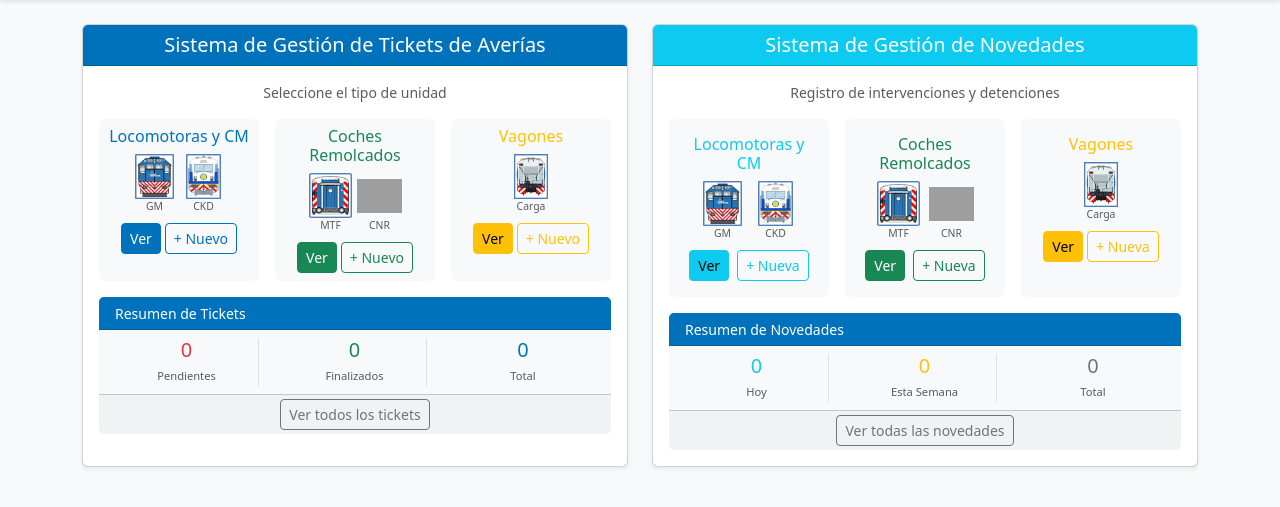
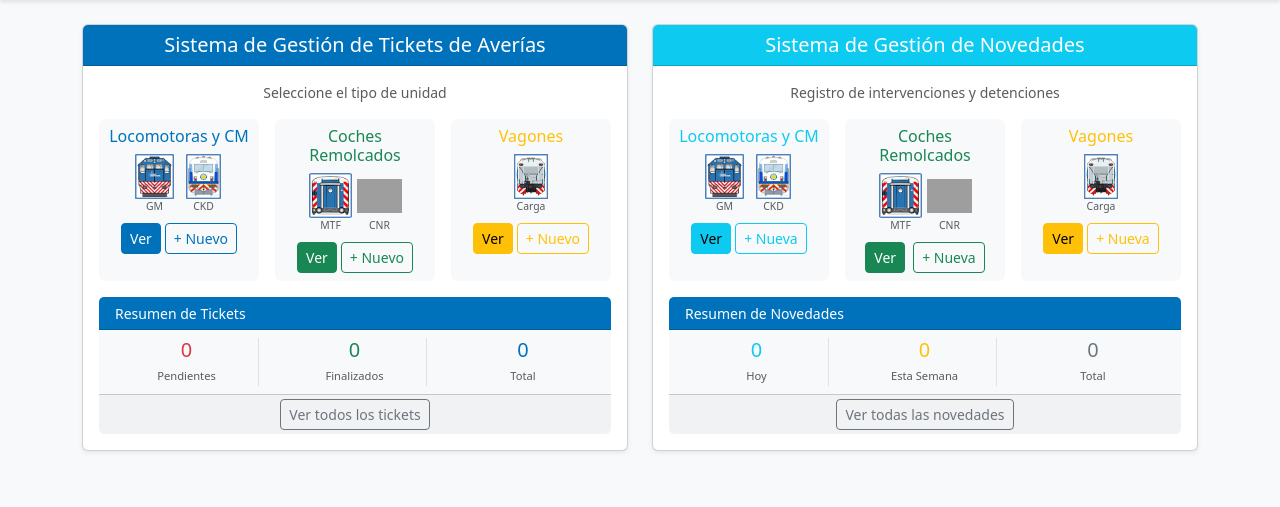
Before and after one commit to salamonepablo/sigma-rs, a Django app: page /sigma/ in a window 1280 px wide. Shown: the part 64-571 px from the top of the page. Run offline with Django 5.2, Linux system fonts and the light colour scheme; the visitor is signed in with stand-in values (Sample User, id 1); data that the repository does not hold is empty; grey boxes are pictures that could not be loaded.

Commit message:
fix view home both cards, tickets & news

```diff
--- a/apps/tickets/presentation/templates/tickets/home.html
+++ b/apps/tickets/presentation/templates/tickets/home.html
@@ -142,13 +142,15 @@
             </div>
             <div class="card-body">
                 <p class="text-muted small text-center mb-3">Registro de intervenciones y detenciones</p>
+
                 <!-- Card de Novedades -->
                 <div class="row g-3 mb-3">
-                    <div class="col-md-4">
+                    <!-- Locomotoras -->
+                    <div class="col-4">
                         <div class="card h-100 border-0 unit-card bg-light">
-                            <div class="card-body text-center p-3">
+                            <div class="card-body text-center p-2">
                                 <h6 class="card-title mb-2 text-info">Locomotoras y CM</h6>
-                                <div class="d-flex justify-content-center gap-2 mb-2">
+                                <div class="d-flex justify-content-center gap-1 mb-2">
                                     <div class="brand-icon" title="General Motors">
                                         <img src="{% static 'images/IcoGM.png' %}" alt="GM" class="img-fluid">
                                         <small class="d-block text-muted">GM</small>
@@ -158,7 +160,7 @@
                                         <small class="d-block text-muted">CKD</small>
                                     </div>
                                 </div>
-                                <div class="d-flex gap-2 justify-content-center">
+                                <div class="d-flex gap-1 justify-content-center">
                                     <a href="{% url 'tickets:novedad_list_locomotoras' %}" class="btn btn-info btn-sm">
                                         Ver
                                     </a>
@@ -169,11 +171,13 @@
                             </div>
                         </div>
                     </div>
-                    <div class="col-md-4">
+
+                    <!-- Coches Remolcados -->
+                    <div class="col-4">
                         <div class="card h-100 border-0 unit-card bg-light">
-                            <div class="card-body text-center p-3">
+                            <div class="card-body text-center p-2">
                                 <h6 class="card-title mb-2 text-success">Coches Remolcados</h6>
-                                <div class="d-flex justify-content-center gap-2 mb-2">
+                                <div class="d-flex justify-content-center gap-1 mb-2">
                                     <div class="brand-icon" title="Materfer">
                                         <img src="{% static 'images/IcoMTF.png' %}" alt="MTF" class="img-fluid">
                                         <small class="d-block text-muted">MTF</small>
@@ -194,11 +198,13 @@
                             </div>
                         </div>
                     </div>
-                    <div class="col-md-4">
+
+                    <!-- Vagones -->
+                    <div class="col-4">
                         <div class="card h-100 border-0 unit-card bg-light">
-                            <div class="card-body text-center p-3">
+                            <div class="card-body text-center p-2">
                                 <h6 class="card-title mb-2 text-warning">Vagones</h6>
-                                <div class="d-flex justify-content-center gap-2 mb-2">
+                                <div class="d-flex justify-content-center gap-1 mb-2">
                                     <div class="brand-icon" title="Vagones de Carga">
                                         <img src="{% static 'images/IcoWagon.png' %}" alt="Vagones" class="img-fluid">
                                         <small class="d-block text-muted">Carga</small>
```
